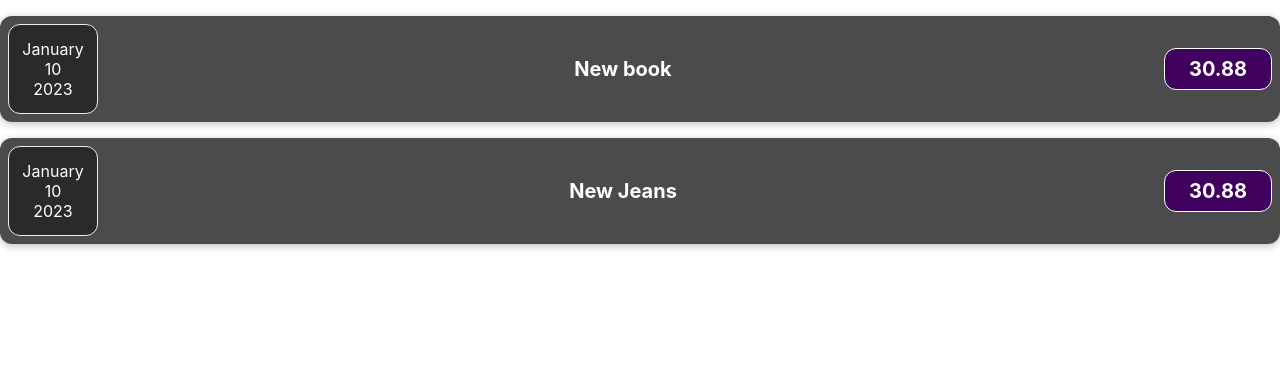
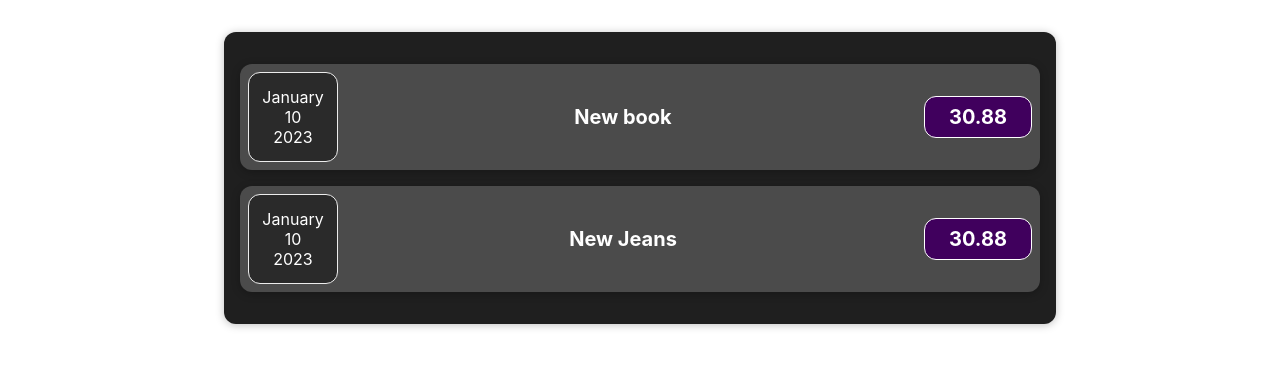
Before and after one commit to ManInBlack-coder/expenses, a React (Create React App) app: page / in a window 1280 px wide. Shown: the top 368 px of the page. Built offline with nearby package versions, Linux system fonts and the light colour scheme.

Commit message:
Ülesanne 2 - Ümbritseva komponendi loomine ja kujundamine

```diff
--- a/src/App.js
+++ b/src/App.js
@@ -1,6 +1,7 @@
 
 import './App.css';
 import ExpenseItem from './Components/ExpenseItem'
+import Expenses from './Components/Expenses';
 
 function App(){
   const expenses = [
@@ -19,8 +20,7 @@
 
   return (
     <div className='App'>
-      <ExpenseItem expenseData={expenses[0] }></ExpenseItem>
-      <ExpenseItem expenseData={expenses[1] } ></ExpenseItem>
+      <Expenses expensesData={expenses}></Expenses>
     </div>
   );
 
--- a/src/Components/ExpenseItem.css
+++ b/src/Components/ExpenseItem.css
@@ -83,3 +83,14 @@
     align-items: center;
     justify-content: center;
 }
+
+.expenses {
+    padding: 1rem;
+    background-color: rgb(31, 31, 31);
+    margin: 2rem auto;
+    width: 50rem;
+    max-width: 95%;
+    border-radius: 12px;
+    box-shadow: 0 1px 8px rgba(0, 0, 0, 0.25);
+
+}
--- /dev/null
+++ b/src/Components/Expenses.js
@@ -0,0 +1,17 @@
+import App from "../App"
+import ExpenseItem from "./ExpenseItem"
+
+
+function Expenses(props) {
+    console.log(props)
+
+    return(
+        <div className="expenses">
+            <ExpenseItem expenseData={props.
+            expensesData[0] }/>
+            <ExpenseItem expenseData={props.
+            expensesData[1]}/>
+        </div>
+    )
+}
+export default Expenses
```
